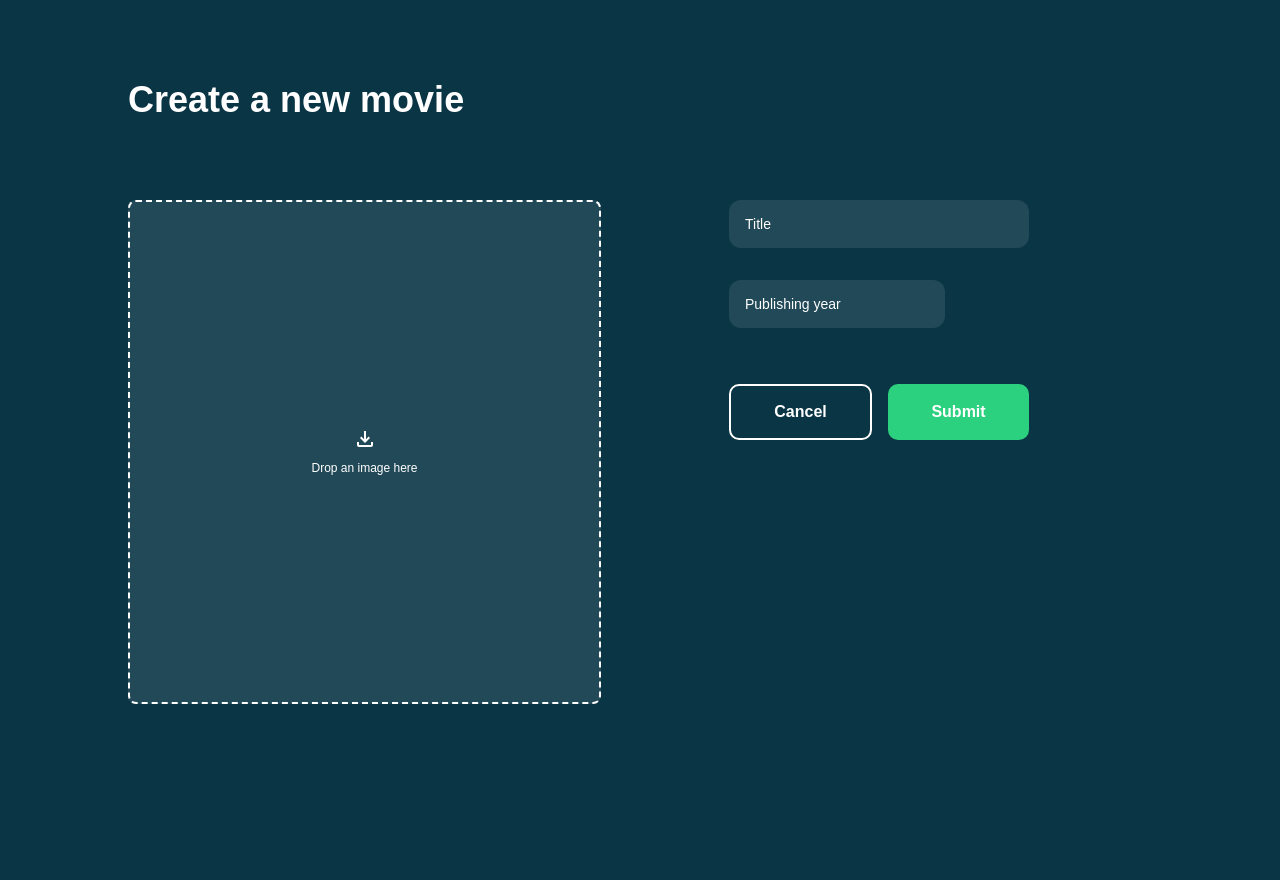
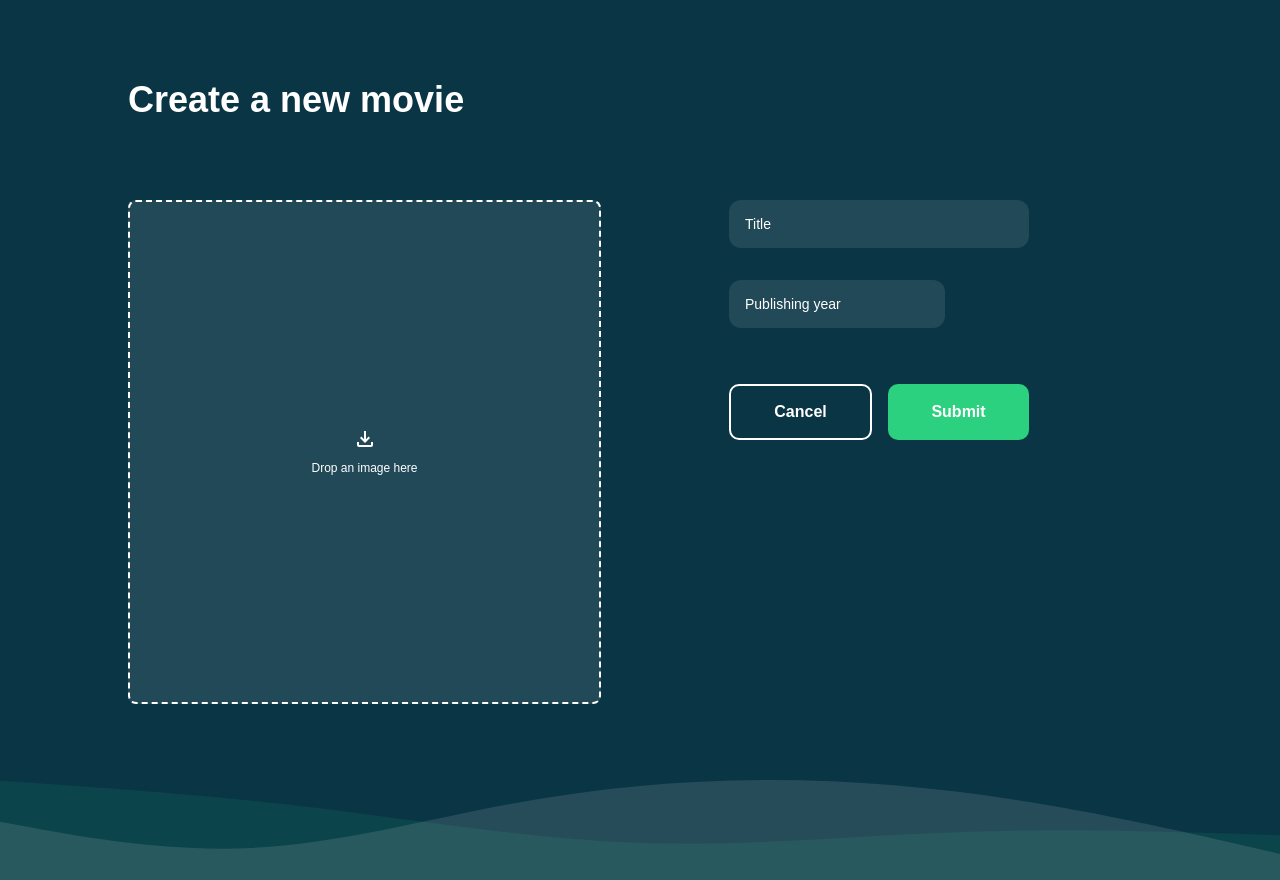
Before and after one commit to tufailfahad01/movie-management-FE, a Next.js app: page /create-movie in a window 1280 px wide. Before the commit the page ends 800 px from the top, so only its background shows below. Built offline with nearby package versions, Linux system fonts and the light colour scheme; sample sign-in values are in the browser's storage.

Commit message:
update movie card

```diff
--- a/src/components/common/Movies/MovieCard.tsx
+++ b/src/components/common/Movies/MovieCard.tsx
@@ -18,7 +18,7 @@ const MovieCard: React.FC<MovieCardProps> = ({
 }) => {
   const router = useRouter();
   return (
-    <div className="bg-[#092C39] max-w-[282px] max-h-[504px] !p-2 rounded-xl mx-auto sm:mx-0 relative transform transition-all duration-300 ease-in-out hover:scale-102">
+    <div className="group bg-[#092C39] max-w-[282px] max-h-[504px] !p-2 rounded-xl mx-auto sm:mx-0 relative transform transition-all duration-300 ease-in-out hover:scale-102">
       <div className="relative w-full h-96 overflow-hidden">
         <Image
           src={poster}
@@ -32,9 +32,10 @@ const MovieCard: React.FC<MovieCardProps> = ({
         <h3>{title}</h3>
         <p className="text-sm">{publishYear}</p>
       </div>
-      <div className="absolute top-6 right-6 flex flex-col gap-4">
+      <div className="absolute top-6 right-6 flex flex-col gap-4 opacity-0 group-hover:opacity-100 transition-opacity duration-300">
         <button
-          className="cursor-pointer"
+          title="Edit Movie"
+          className="cursor-pointer p-2 bg-green-500 rounded-full hover:bg-opacity-90 transition-all"
           onClick={() => router.push("/movie/" + id)}
         >
           <svg
@@ -47,7 +48,8 @@ const MovieCard: React.FC<MovieCardProps> = ({
           </svg>
         </button>
         <button
-          className="cursor-pointer"
+          title="Delete Movie"
+          className="cursor-pointer p-2 bg-red-500 rounded-full hover:bg-opacity-90 transition-all"
           onClick={() => {
             deleteMovie(id);
           }}
--- a/src/pages/_app.tsx
+++ b/src/pages/_app.tsx
@@ -1,6 +1,7 @@
 import AuthGuard from "@/components/common/AuthGuard/AuthGuard";
 import "@/styles/globals.css";
 import type { AppProps } from "next/app";
+import Image from "next/image";
 import { ToastContainer } from "react-toastify";
 import "react-toastify/dist/ReactToastify.css";
 
@@ -11,9 +12,15 @@ export default function App({ Component, pageProps }: AppProps) {
       <AuthGuard>
         <Component {...pageProps} />
       </AuthGuard>
+      <div className="absolute -bottom-20 w-full h-[100px] hidden sm:block">
+        <Image
+          src="/images/bg-image.svg"
+          alt="Background Image"
+          layout="fill"
+          objectFit="cover"
+          className="w-full h-full"
+        />
+      </div>
     </div>
   );
 }
-{
-  /* <img src="/images/bg-image.svg" className="absolute bottom-0 right-0 w-full" /> */
-}
--- a/src/pages/api/moviesApi.ts
+++ b/src/pages/api/moviesApi.ts
@@ -14,15 +14,7 @@ export const fetchAllMovies = async () => {
       return response.data?.data;
     }
   } catch (err: unknown) {
-    // handleError(err);
-    return [
-      {
-        id: "1",
-        title: "heello",
-        publishYear: 2024,
-        poster: "/images/movie.svg",
-      },
-    ];
+    toast.error("Something went wrong. ");
   }
 };
 
--- a/src/pages/create-movie/index.tsx
+++ b/src/pages/create-movie/index.tsx
@@ -103,17 +103,17 @@ const CreateMovie: React.FC<CreateMovieProps> = ({
       {!accessToken ? (
         <></>
       ) : (
-        <div className="space-y-20 py-20 max-w-[90%] lg:max-w-[80%] mx-auto h-screen">
+        <div className="space-y-10 md:space-y-20 py-5 sm:py-10 md:py-20 max-w-[90%] lg:max-w-[80%] mx-auto h-screen">
           <div className="relative">
             <h1 className="text-3xl md:text-4xl font-semibold">{pageTitle}</h1>
           </div>
           <form
             onSubmit={handleSubmit}
-            className="flex sm:gap-6 md:gap-12 lg:gap-20 xl:gap-32 flex-col sm:flex-row"
+            className="flex sm:gap-6 md:gap-12 lg:gap-20 xl:gap-32 flex-col sm:flex-row pb-6"
           >
             <label
               htmlFor="upload"
-              className={`max-w-[300px] md:max-w-[473px] h-[380px] lg:h-[504px] w-full py-32 mb-4 bg-${
+              className={`max-w-[300px] md:max-w-[473px] h-[380px] lg:h-[504px] w-full py-32 mb-8 bg-${
                 imagePreview ? "transparent" : "[#224957]"
               } border-dashed border-${
                 imagePreview ? 0 : 2
@@ -126,7 +126,7 @@ const CreateMovie: React.FC<CreateMovieProps> = ({
                   width={220}
                   height={220}
                   objectFit="cover"
-                  className="rounded-lg mb-6 w-auto h-auto max-w-[320px] min-h-[420px]"
+                  className="rounded-lg my-10 w-auto h-auto max-w-[320px] min-h-[420px]"
                 />
               ) : (
                 <>
@@ -165,7 +165,7 @@ const CreateMovie: React.FC<CreateMovieProps> = ({
                 handleChange={(e) => setPublishYear(e.target.value)}
                 value={publishYear}
               />
-              <div className="flex w-full justify-between gap-4 mt-6">
+              <div className="flex w-full justify-between gap-4 md:mt-6">
                 <Button
                   label="Cancel"
                   variant="outlined"
```
